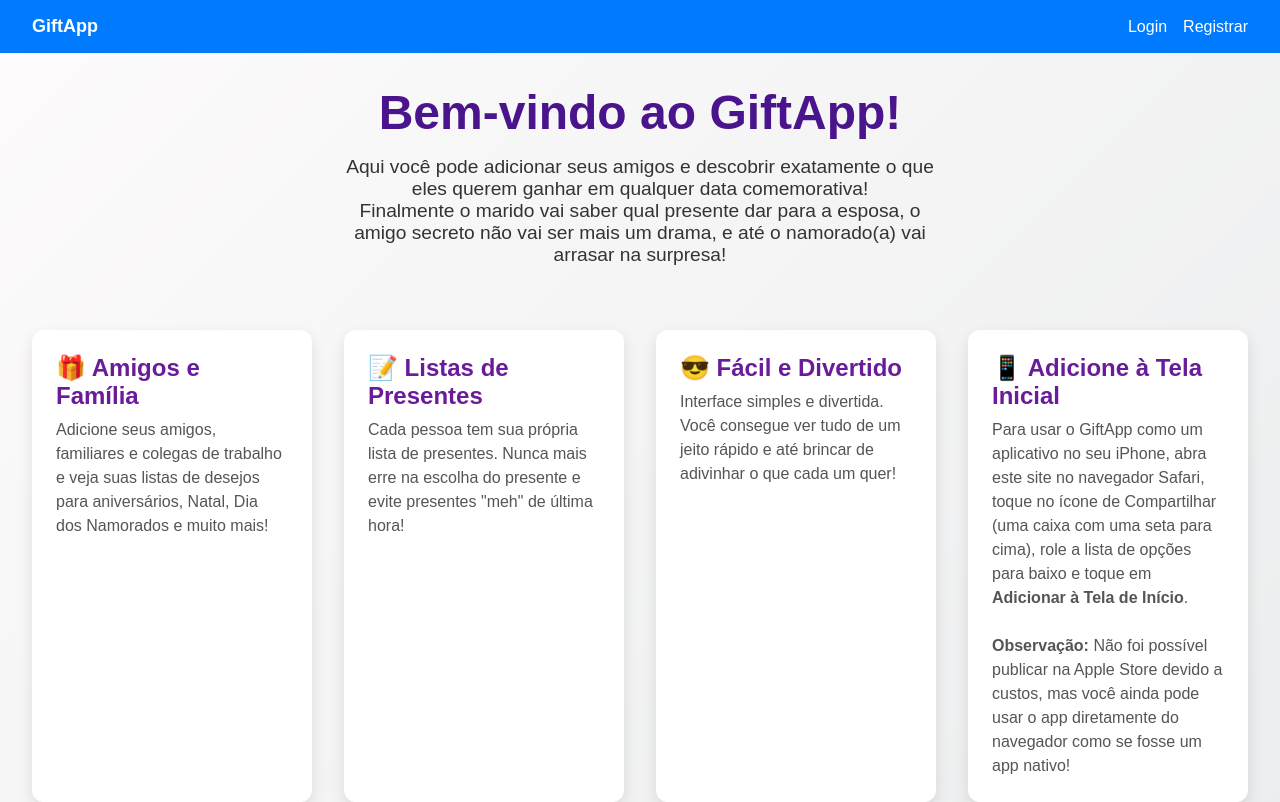
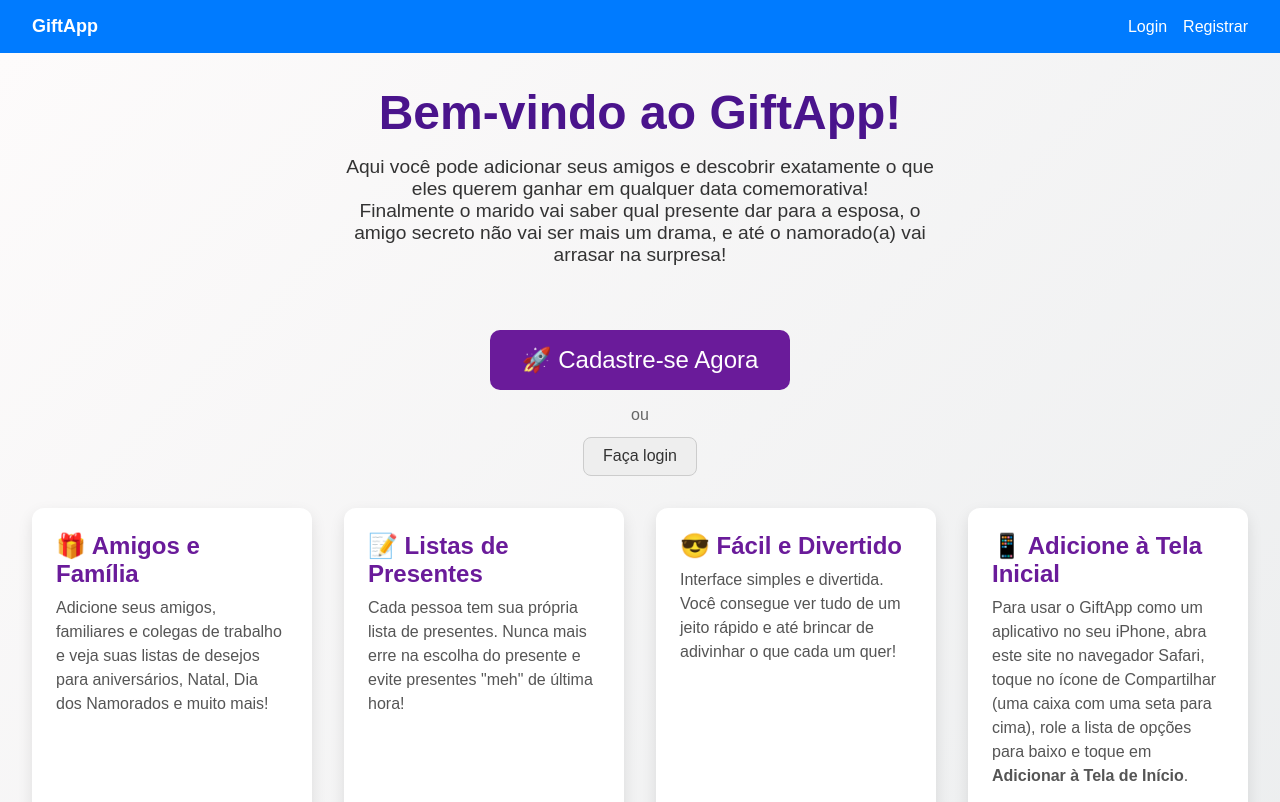
Before and after one commit to SheltonMartins/gift-app-frontend, a React (Create React App) app: page / in a window 1280 px wide. Shown: the top 802 px of the page. Built offline with nearby package versions, Linux system fonts and the light colour scheme.

Commit message:
pagina home 1.0

```diff
--- a/src/pages/Home.tsx
+++ b/src/pages/Home.tsx
@@ -5,11 +5,17 @@ import {
   CardText,
   CardTitle,
   HomeContainer,
+  RegisterButton,
   Subtitle,
-  Title
+  Title,
+  BigButton,
+  OrText,
+  SmallButton
 } from '../styles/Home.Styled';
+import { useNavigate } from "react-router-dom";
 
 const Home: React.FC = () => {
+  const navigate = useNavigate();
   return (
     <HomeContainer>
       <Title>Bem-vindo ao GiftApp!</Title>
@@ -18,6 +24,17 @@ const Home: React.FC = () => {
         <br />
         Finalmente o marido vai saber qual presente dar para a esposa, o amigo secreto não vai ser mais um drama, e até o namorado(a) vai arrasar na surpresa!
       </Subtitle>
+
+      <BigButton onClick={() => navigate('/register')}>
+        🚀 Cadastre-se Agora
+      </BigButton>
+
+
+      <OrText>ou</OrText>
+
+      <SmallButton onClick={() => navigate("/login")}>
+        Faça login
+      </SmallButton>
 
       <CardsContainer>
         <Card>
--- a/src/pages/Login.tsx
+++ b/src/pages/Login.tsx
@@ -84,7 +84,6 @@ const Login: React.FC = () => {
           <S.Button type="submit">Entrar</S.Button>
         </S.Form>
 
-        <S.Separator>ou</S.Separator>
 
         <div
           id="google-signin-button"
--- a/src/styles/Home.Styled.ts
+++ b/src/styles/Home.Styled.ts
@@ -11,6 +11,72 @@ export const HomeContainer = styled.div`
   background: linear-gradient(135deg, #fdfbfb 0%, #ebedee 100%);
   font-family: 'Arial', sans-serif;
 `;
+
+export const BigButton = styled.button`
+  background: #6a1b9a;
+  color: white;
+  font-size: 1.5rem;
+  padding: 1rem 2rem;
+  border: none;
+  border-radius: 10px;
+  cursor: pointer;
+  margin-top: 2rem;
+  transition: background 0.3s ease;
+
+  &:hover {
+    background: #4a148c;
+  }
+`;
+
+export const SmallButton = styled.button`
+  background: #eeeeee;
+  color: #333;
+  font-size: 1rem;
+  padding: 0.6rem 1.2rem;
+  border: 1px solid #ccc;
+  border-radius: 8px;
+  cursor: pointer;
+  margin-top: 0.8rem;
+  transition: background 0.3s ease;
+
+  &:hover {
+    background: #ddd;
+  }
+`;
+
+export const OrText = styled.p`
+  margin-top: 1rem;
+  font-size: 1rem;
+  color: #666;
+  text-align: center;
+`;
+
+// Botão de cadastro
+export const RegisterButton = styled.button`
+  margin-top: 2rem;
+  padding: 1rem 2.5rem;
+  font-size: 1.5rem;
+  font-weight: bold;
+  color: #fff;
+  background: linear-gradient(135deg, #6a1b9a, #ab47bc);
+  border: none;
+  border-radius: 50px;
+  cursor: pointer;
+  transition: all 0.3s ease;
+  box-shadow: 0 6px 15px rgba(0,0,0,0.15);
+
+  &:hover {
+    background: linear-gradient(135deg, #4a148c, #8e24aa);
+    transform: translateY(-3px);
+    box-shadow: 0 10px 20px rgba(0,0,0,0.2);
+  }
+
+  @media (max-width: 768px) {
+    font-size: 1.2rem;
+    padding: 0.8rem 2rem;
+  }
+`;
+
 
 // Título principal
 export const Title = styled.h1`
```
